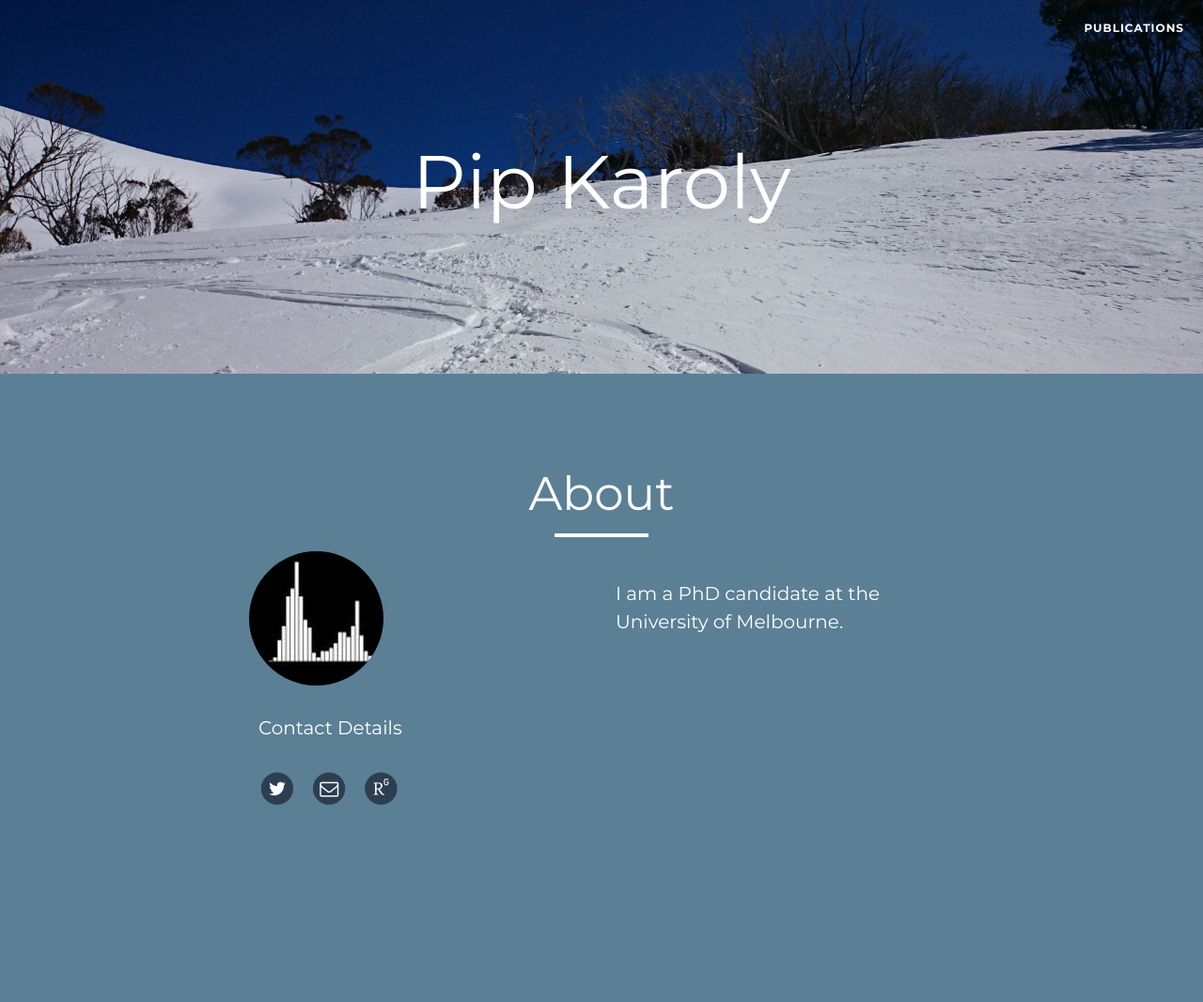
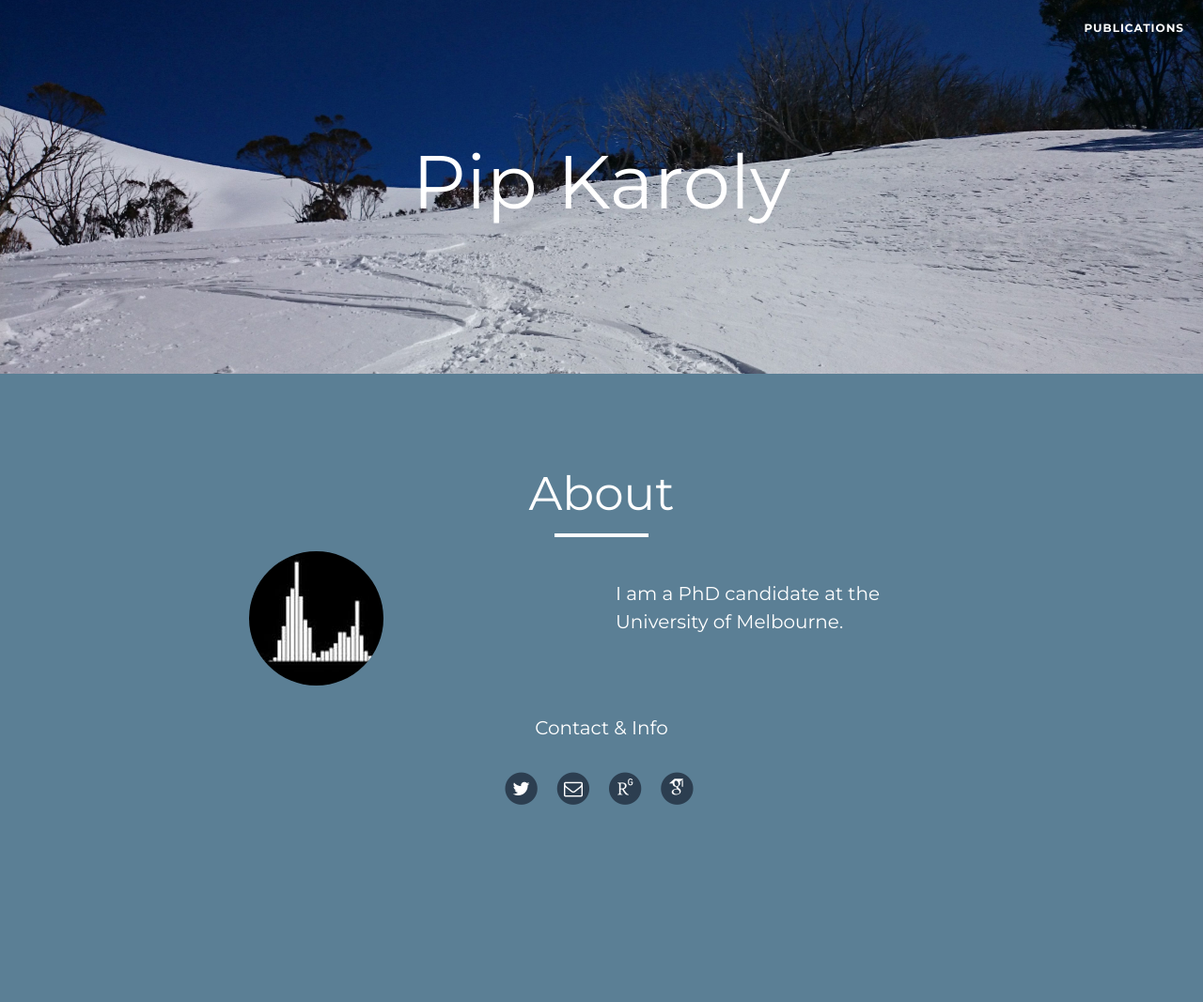
Before and after one commit to pkaroly/NeuroGraphics, a plain HTML site: page index.html in a window 1280 px wide. Shown: the top 1067 px of the page at 94% size. Drawn offline with Linux system fonts and the light colour scheme; files whose address does not match are found by name.

Commit message:
add google

```diff
--- a/index.html
+++ b/index.html
@@ -108,8 +108,8 @@
             </div>
 
             <div>
-                <div class="col-lg-4 col-lg-offset-2">
-                        <p>Contact Details</p>
+                <div class="col-lg-12 text-center">
+                        <p>Contact & Info</p>
                         <ul class="list-inline">
                             <li>
                                 <a target = "_blank" href="https://twitter.com/intent/tweet?screen_name=pjkaroly" data-related="pjkaroly">
@@ -134,6 +134,15 @@
                                     <span class="fa fa-stack fa-1x">
                                         <i class="fa fa-circle fa-stack-2x"></i>
                                         <i style = "margin-top: .4em", class="ai ai-researchgate fa-stack-2x fa-inverse"></i>
+                                    </span>
+                                </a>
+                            </li>
+
+                            <li>
+                                <a target = "_blank" href="https://scholar.google.com.au/citations?user=MRdWhloAAAAJ&hl=en">
+                                    <span class="fa fa-stack fa-1x">
+                                        <i class="fa fa-circle fa-stack-2x"></i>
+                                        <i style = "margin-top: .4em", class="ai ai-google-scholar fa-stack-2x fa-inverse"></i>
                                     </span>
                                 </a>
                             </li>
```
